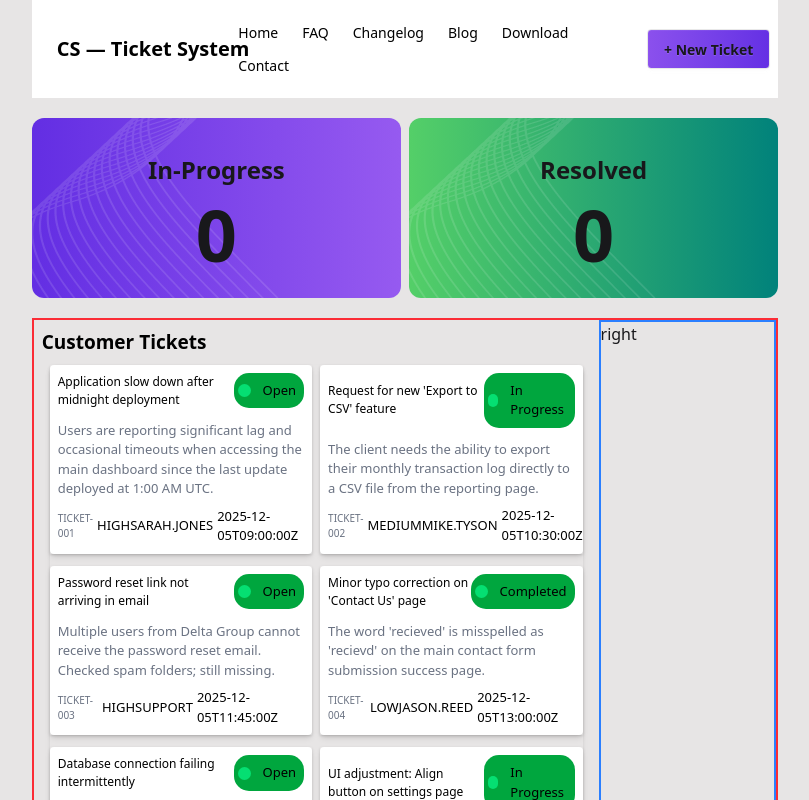
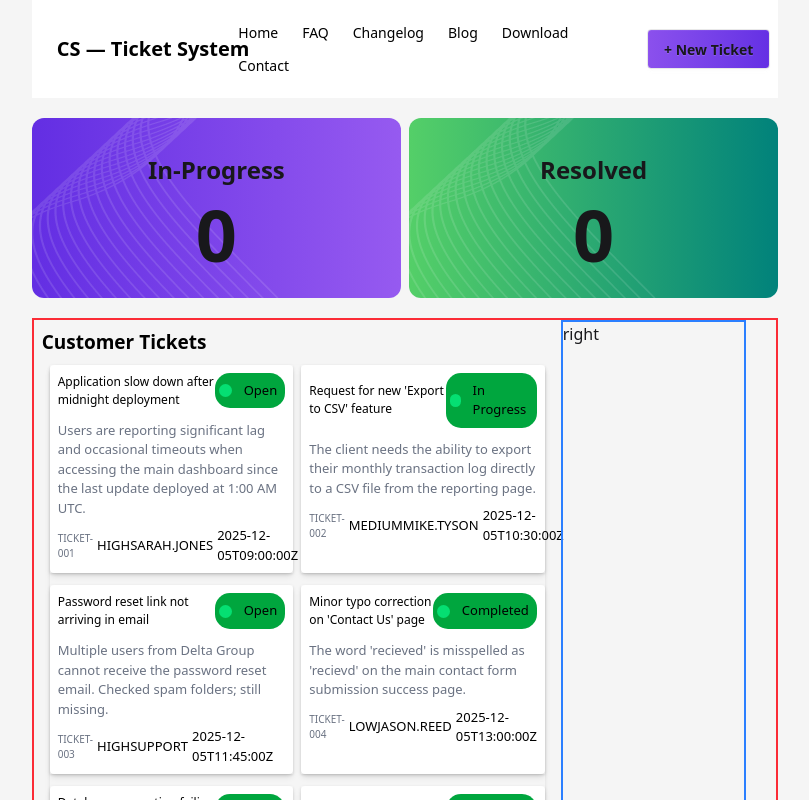
Before and after one commit to fahim-shareear/customer-support-zone, a React (Vite) app: page / in a window 1280 px wide. Shown: the top 800 px of the page, without its empty margins (235-1044 px from the left). Built offline with nearby package versions, Linux system fonts and the light colour scheme.

Commit message:
correcting background color

```diff
--- a/src/Body/Bodycard.jsx
+++ b/src/Body/Bodycard.jsx
@@ -4,7 +4,7 @@ import Card from './Card';
 const Bodycard = ({user}) => {
     console.log(user)
     return (
-        <div className="w-9/12 ">
+        <div className="w-8/12 ">
             <h1 className="text-[19px] font-bold text-black p-2">Customer Tickets</h1>
             <div className="md:grid md:grid-cols-2 gap-2 md:w-full sm:grid-cols-1 ml-4 shadow-md">
                 {
--- a/src/index.css
+++ b/src/index.css
@@ -2,5 +2,5 @@
 @plugin "daisyui";
 
 body{
-    background-color: rgb(231, 229, 229)
+    background-color: #f5f5f5;
 }
```
